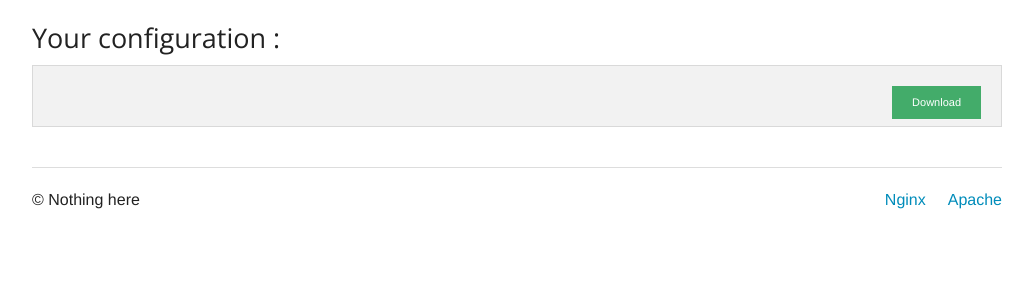
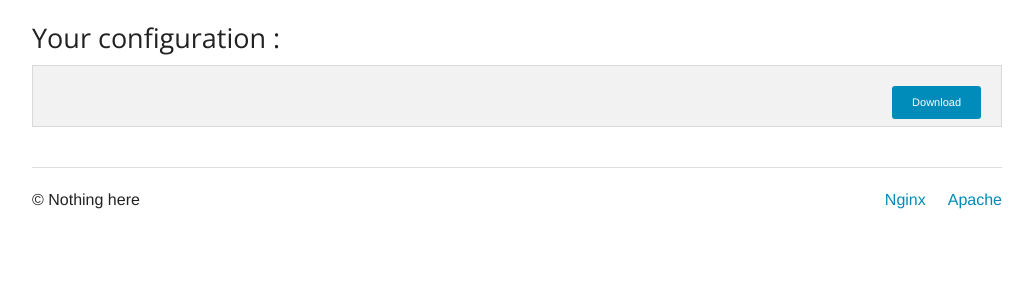
Before and after one commit to rsaikali/eztls, a Django app: template templates/config_base.html in a window 1280 px wide. Shown: the part 45-345 px from the top of the page, without its empty margins (123-1156 px from the left). Run offline with Django 3.2, Linux system fonts and the light colour scheme; the template is opened without the code that fills it, so the values that code supplies are empty; some libraries are stand-ins or nearby versions.

Commit message:
change style

```diff
--- a/static/css/starter-template.css
+++ b/static/css/starter-template.css
@@ -8,6 +8,8 @@ pre {
 }
 
 pre, code {
+    color: black;
+    font-weight: normal;
     white-space: pre-wrap; /* css-3 */
     white-space: -moz-pre-wrap !important; /* Mozilla, since 1999 */
     white-space: -pre-wrap; /* Opera 4-6 */
--- a/templates/config_base.html
+++ b/templates/config_base.html
@@ -27,7 +27,7 @@
     <h3>Your configuration :</h3>
 
     <div class="panel">
-        <a class="right tiny success button download">Download</a>
+        <a class="right tiny normal radius button download">Download</a>
         <code >
             <pre>
 {% ifequal webserver "nginx" %}{% include "config_nginx.html" %}{% endifequal %}
--- a/templates/config_input.html
+++ b/templates/config_input.html
@@ -60,7 +60,7 @@
 
         <div class="row">
             <div class="small-12 columns">
-                <input class="right success tiny button" type="submit" value="Submit" />
+                <input class="right radius normal tiny button" type="submit" value="Submit" />
             </div>
         </div>
 
```
Also changed, not shown: 8 other files.
